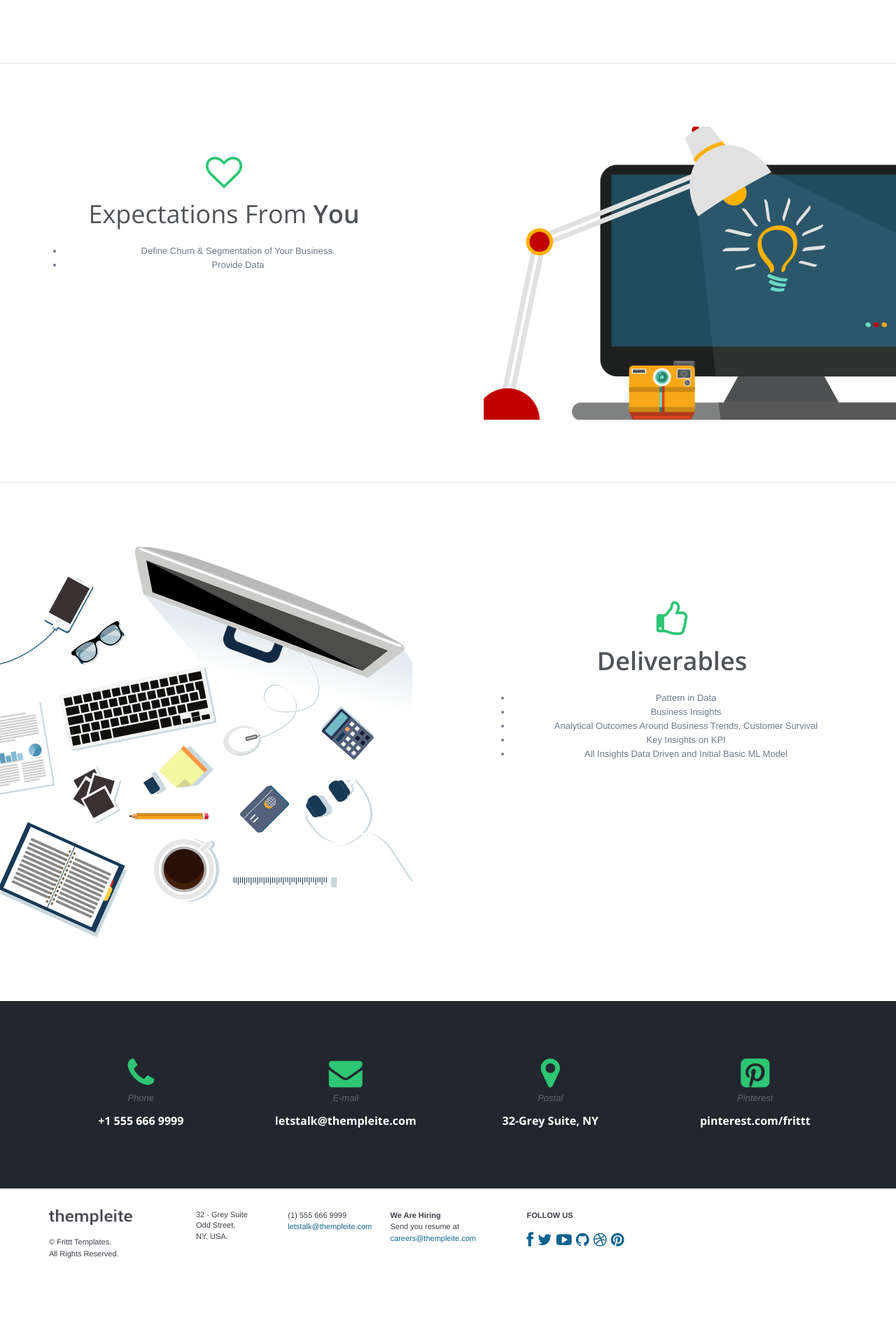
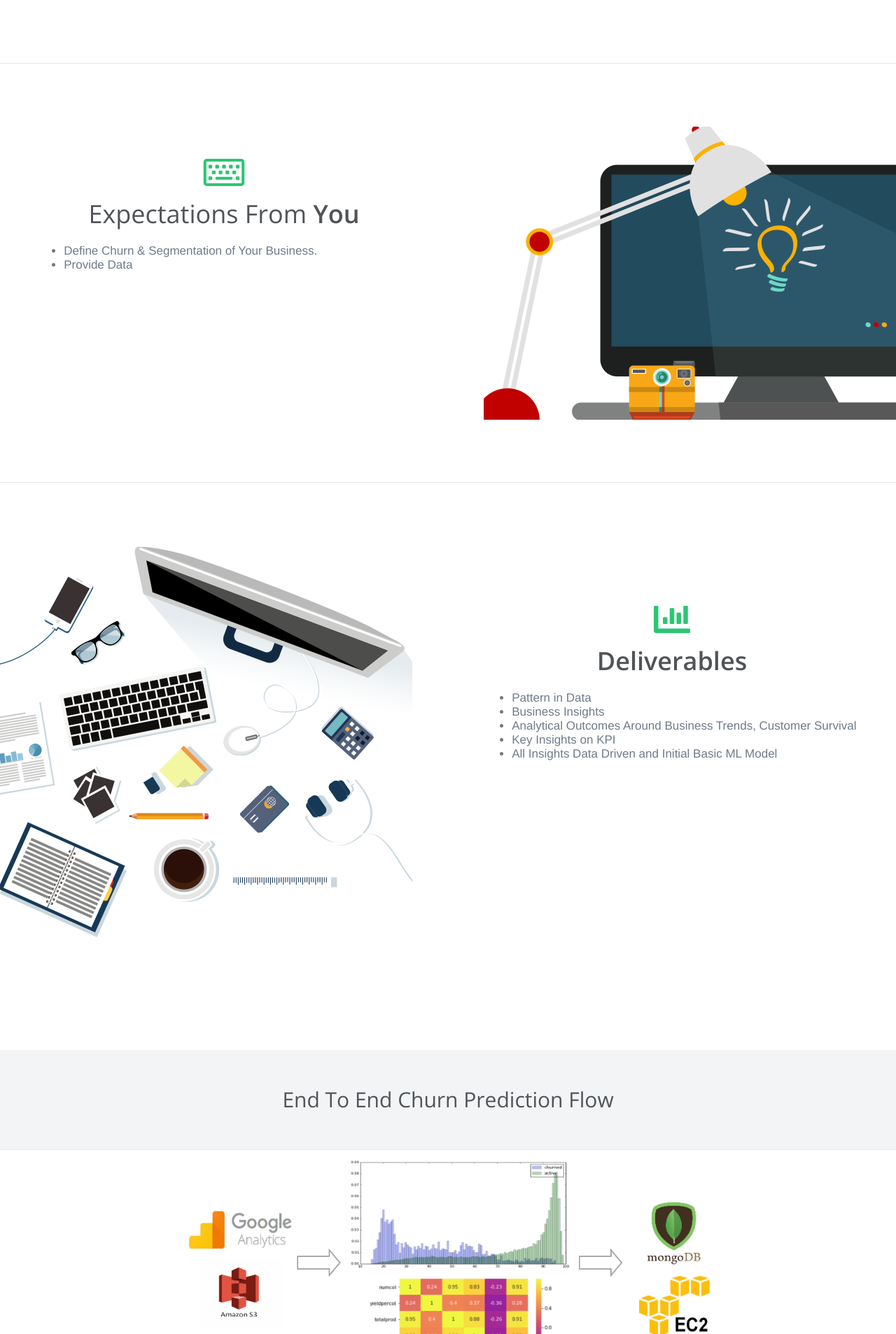
Before and after one commit to ankitgoyalgithub/datatech, a Django app: template portal/templates/churn.html in a window 1280 px wide. Shown: the part 933-2840 px from the top of the page at 70% size. Before the commit the page ends 2732 px from the top, so only its background shows below. Run offline with Django 3.2, Linux system fonts and the light colour scheme; the template is opened without the code that fills it, so the values that code supplies are empty; some libraries are stand-ins or nearby versions.

Commit message:
layout changes

```diff
--- a/portal/templates/churn.html
+++ b/portal/templates/churn.html
@@ -20,6 +20,7 @@
     <link href="{% static 'plugins/boostrapv3/css/bootstrap.min.css' %}" rel="stylesheet" type="text/css" />
     <link href="{% static 'plugins/boostrapv3/css/bootstrap-theme.min.css' %}" rel="stylesheet" type="text/css" />
     <link href="{% static 'plugins/font-awesome/css/font-awesome.min.css' %}" rel="stylesheet" type="text/css" />
+    <link rel="stylesheet" href="https://use.fontawesome.com/releases/v5.8.1/css/all.css" integrity="sha384-50oBUHEmvpQ+1lW4y57PTFmhCaXp0ML5d60M1M7uH2+nqUivzIebhndOJK28anvf" crossorigin="anonymous">
     <!-- END CORE CSS FRAMEWORK -->
     <!-- BEGIN CSS TEMPLATE -->
     <link href="{% static 'css/style.css' %}" rel="stylesheet" type="text/css" />
@@ -27,6 +28,12 @@
     <link href="{% static 'css/responsive.css' %}" rel="stylesheet" type="text/css" />
     <link href="{% static 'css/animate.min.css' %}" rel="stylesheet" type="text/css" />
     <!-- END CSS TEMPLATE -->
+    <style>
+        ul {
+            text-align:left;
+            font-size: 17px;
+        }
+    </style>
 </head>
 <!-- END HEAD -->
 
@@ -68,10 +75,11 @@
                 </figure>
                 <article class="cbp-so-side cbp-so-side-right text-center middle">
                     <div class="row">
-                        <div class="col-md-12 p-t-80 col-vlg-8 col-vlg-offset-2">
-                            <i class="fa fa-arrows-alt fa-4x"></i>
+                        <div class="col-md-12 p-t-80 col-vlg-9 col-vlg-offset-2">
+                            <i class="fab fa-wpexplorer fa-4x"></i>
                             <h1 class="m-b-20">
-                                <span class="semi-bold">Identify The Problem</span></h1>
+                                    Identify The <span class="semi-bold">Problem</span>
+                            </h1>
                             <p>
                                 <ul>
                                     <li>Which Customers Are at Risk?</li>
@@ -79,7 +87,7 @@
                                     <li>What Are the Imapact of Services, Product Features? </li>
                                 </ul>
                             </p>
-                            <a href="javascript:" class="bold">Learn More</a>
+                            <!-- <a href="javascript:" class="bold">Learn More</a> -->
                         </div>
                     </div>
                 </article>
@@ -88,7 +96,7 @@
                 <article class="cbp-so-side cbp-so-side-left text-center middle">
                     <div class="row">
                         <div class="col-md-12 p-t-40 col-vlg-8 col-vlg-offset-2">
-                            <i class="fa fa-heart-o fa-4x"></i>
+                            <i class="far fa-keyboard fa-4x"></i>
                             <h1 class="m-b-20">
                                 Expectations From <span class="semi-bold">You</span></h1>
                             <p>
@@ -111,7 +119,7 @@
                 <article class="cbp-so-side cbp-so-side-right text-center middle">
                     <div class="row">
                         <div class="col-md-12 p-t-80 col-vlg-8 col-vlg-offset-2">
-                            <i class="fa fa-thumbs-o-up fa-4x"></i>
+                            <i class="fas fa-chart-bar fa-4x"></i>
                             <h1 class="m-b-20">
                                 <span class="semi-bold">Deliverables</h1>
                             <p>
@@ -127,102 +135,16 @@
                     </div>
                 </article>
             </section>
+            <div class="section grey text-center m-t-60 p-t-40 p-b-40" id="banner-footer">
+                <h2 class="normal m-b-10">
+                        End To End Churn Prediction Flow
+                </h2>
+            </div>
+            <section class="cbp-so-section" style="text-align: center;margin-bottom: 2rem;">
+                    <img src="{% static 'img/churn_flow.png' %}" alt="img01" style="width:60%;">
+            </section>
         </div>
-        <div class="section black contact-details green-icons">
-            <div class="container">
-                <div class="row">
-                    <div class="col-md-3 text-center">
-                        <div class="services-box-3">
-                            <i class="fa fa-phone"></i>
-                            <div class="content">
-                                <p>
-                                    Phone</p>
-                                <h3>
-                                    +1 555 666 9999</h3>
-                            </div>
-                        </div>
-                    </div>
-                    <div class="col-md-3 text-center">
-                        <div class="services-box-3">
-                            <i class="fa fa-envelope"></i>
-                            <div class="content">
-                                <p>
-                                    E-mail</p>
-                                <h3>
-                                    letstalk@thempleite.com</h3>
-                            </div>
-                        </div>
-                    </div>
-                    <div class="col-md-3 text-center">
-                        <div class="services-box-3">
-                            <i class="fa fa-map-marker "></i>
-                            <div class="content">
-                                <p>
-                                    Postal</p>
-                                <h3>
-                                    32-Grey Suite, NY</h3>
-                            </div>
-                        </div>
-                    </div>
-                    <div class="col-md-3 text-center">
-                        <div class="services-box-3">
-                            <i class="fa fa-pinterest-square"></i>
-                            <div class="content">
-                                <p>
-                                    Pinterest</p>
-                                <h3>
-                                    pinterest.com/frittt</h3>
-                            </div>
-                        </div>
-                    </div>
-                </div>
-            </div>
-        </div>
-        <div class="section white footer">
-            <div class="container">
-                <div class="p-t-30 p-b-50">
-                    <div class="row">
-                        <div class="col-md-2 col-lg-2 col-sm-2 col-xs-12 xs-m-b-20">
-                            <img src="{% static 'img/logo_condensed.png' %}" alt="" data-src="{% static 'img/logo_condensed.png' %}" data-src-retina="{% static 'img/logo2x.png' %}" width="119" height="22" />
-                            <br />
-                            <br /> © Frittt Templates.
-                            <br /> All Rights Reserved.
-                        </div>
-                        <div class="col-md-4 col-lg-3 col-sm-4  col-xs-12 xs-m-b-20">
-                            <address class="xs-no-padding  col-md-6 col-lg-6 col-sm-6  col-xs-12">
-                                32 - Grey Suite<br>
-                                Odd Street,<br>
-                                NY, USA.
-                            </address>
-                            <div class="xs-no-padding col-md-6 col-lg-6 col-sm-6">
-                                <div>
-                                    (1) 555 666 9999</div>
-                                <a href="javascript:">letstalk@thempleite.com</a>
-                            </div>
-                            <div class="clearfix">
-                            </div>
-                        </div>
-                        <div class="col-md-2 col-lg-2 col-sm-2  col-xs-12 xs-m-b-20">
-                            <div class="bold">
-                                We Are Hiring</div>
-                            Send you resume at <a href="javascript:">careers@thempleite.com</a>
-                        </div>
-                        <div class="col-md-2 col-lg-2 col-sm-2  col-xs-12 ">
-                            <div class="bold">
-                                FOLLOW US</div>
-                            <br />
-                            <a href="javascript:"><i class="fa fa-facebook fa-2x"></i></a>&nbsp;
-                            <a href="javascript:">
-                                <i class="fa fa-twitter fa-2x"></i></a>&nbsp; <a href="javascript:"><i class="fa fa-youtube-play  fa-2x">
-                                </i></a>&nbsp; <a href="javascript:"><i class="fa fa-github fa-2x"></i></a>&nbsp;
-                            <a href="javascript:"><i class="fa fa-dribbble fa-2x"></i></a>&nbsp;
-                            <a href="javascript:">
-                                <i class="fa fa-pinterest fa-2x"></i></a>
-                        </div>
-                    </div>
-                </div>
-            </div>
-        </div>
+        {% include "footer.html" %}
     </div>
     <!-- BEGIN CORE JS FRAMEWORK -->
     <script type="text/javascript" src="{% static 'plugins/jquery-1.8.3.min.js' %}"></script>
--- a/portal/templates/footer.html
+++ b/portal/templates/footer.html
@@ -2,47 +2,36 @@
 <div class="section black contact-details green-icons">
     <div class="container">
         <div class="row">
-            <div class="col-md-3 text-center">
+            <div class="col-md-4 text-center">
                 <div class="services-box-3">
                     <i class="fa fa-phone"></i>
                     <div class="content">
                         <p>
                             Phone</p>
                         <h3>
-                            +1 555 666 9999</h3>
+                            +91-9916091564</h3>
                     </div>
                 </div>
             </div>
-            <div class="col-md-3 text-center">
+            <div class="col-md-4 text-center">
                 <div class="services-box-3">
                     <i class="fa fa-envelope"></i>
                     <div class="content">
                         <p>
                             E-mail</p>
                         <h3>
-                            letstalk@thempleite.com</h3>
+                            goyal.ankit.049@gmail.com</h3>
                     </div>
                 </div>
             </div>
-            <div class="col-md-3 text-center">
+            <div class="col-md-4 text-center">
                 <div class="services-box-3">
                     <i class="fa fa-map-marker "></i>
                     <div class="content">
                         <p>
                             Postal</p>
                         <h3>
-                            32-Grey Suite, NY</h3>
-                    </div>
-                </div>
-            </div>
-            <div class="col-md-3 text-center">
-                <div class="services-box-3">
-                    <i class="fa fa-pinterest-square"></i>
-                    <div class="content">
-                        <p>
-                            Pinterest</p>
-                        <h3>
-                            pinterest.com/frittt</h3>
+                            Hyderabad, IN</h3>
                     </div>
                 </div>
             </div>
```
Also changed, not shown: assets/img/churn_flow.png (added).
